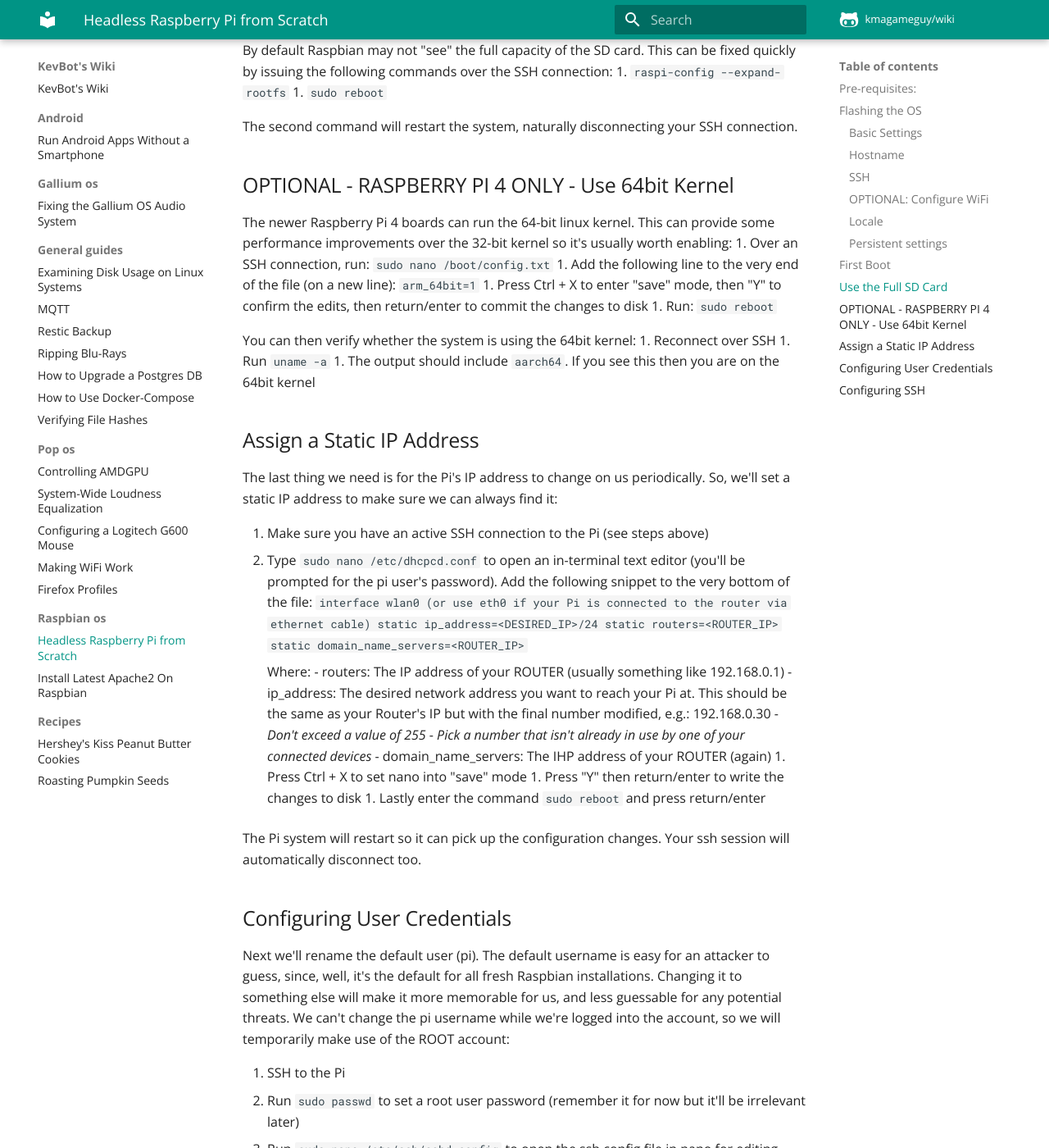
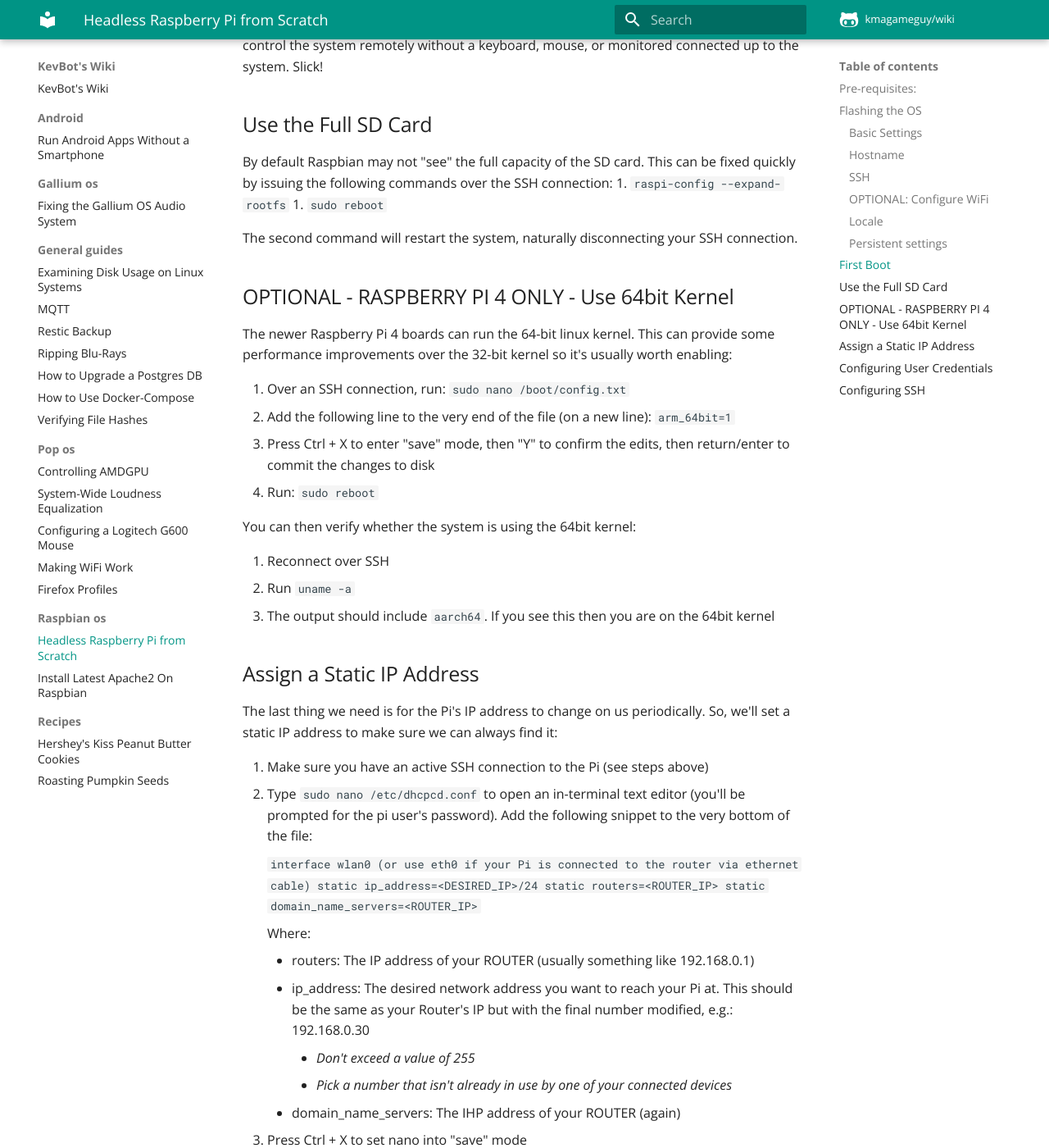
Before and after one commit to Kmagameguy/wiki, an MkDocs documentation site: the page built from docs/raspbian_os/headless_setup.md, in a window 1280 px wide and 1400 px high, scrolled down 2450 px. Shown: the whole window at 82% size. Built offline with MkDocs 1.6.1 and Material for MkDocs 9.7.7, drawn with Linux system fonts in a browser that asks for light colours; comment, search, counter and statistics services are not loaded; some of the changed text lies outside the part shown.

Commit message:
Formatting. Markdown parsers are the worst.

````diff
--- a/docs/raspbian_os/headless_setup.md
+++ b/docs/raspbian_os/headless_setup.md
@@ -28,7 +28,7 @@
 ### Hostname
 1. Enable "Set Hostname:" and change it to something you like
 
-    !!!+ warning
+    ???+ warning
          _Hostnames can ONLY use characters a-z, 0-9, and dash "-".
          Any other characters are invalid and may cause problems so
          avoid them!_
@@ -40,18 +40,22 @@
     - _We'll change this to proper ssh key authorization later._
 
 ### OPTIONAL: Configure WiFi
+
 If you'll be connecting to your network WiFi and not via ethernet cable:
+
 1. Enable "Configure wifi"
 1. Type in your network's name into the "SSID" field
 1. Type in your WiFi password into the "Password" field
 1. Select the appropriate entry for your part of the world in the "Wifi country" field
 
 ### Locale
+
 1. Enable "Set locale settings"
 1. Select the appropriate time zone for your part of the world
 1. Type in the appropriate keyboard layout for your part of the world
 
 ### Persistent settings
+
 1. Disable "Enable telemetry".  Yuck.
 
 When all's done click "Save", then "WRITE".  After a short time the
@@ -87,6 +91,7 @@
 
 The newer Raspberry Pi 4 boards can run the 64-bit linux kernel. This can provide
 some performance improvements over the 32-bit kernel so it's usually worth enabling:
+
 1. Over an SSH connection, run: `sudo nano /boot/config.txt`
 1. Add the following line to the very end of the file (on a new line):
     `arm_64bit=1`
@@ -94,6 +99,7 @@
 1. Run: `sudo reboot`
 
 You can then verify whether the system is using the 64bit kernel:
+
 1. Reconnect over SSH
 1. Run `uname -a`
 1. The output should include `aarch64`. If you see this then you are on the 64bit kernel
@@ -104,6 +110,7 @@
 
 1. Make sure you have an active SSH connection to the Pi (see steps above)
 1. Type `sudo nano /etc/dhcpcd.conf` to open an in-terminal text editor (you'll be prompted for the pi user's password).  Add the following snippet to the very bottom of the file:
+
     ```
     interface wlan0 (or use eth0 if your Pi is connected to the router via ethernet cable)
     static ip_address=<DESIRED_IP>/24
@@ -112,11 +119,13 @@
     ```
 
     Where:
+
     - routers: The IP address of your ROUTER (usually something like 192.168.0.1)
     - ip_address: The desired network address you want to reach your Pi at.  This should be the same as your Router's IP but with the final number modified, e.g.: 192.168.0.30
         - _Don't exceed a value of 255_
         - _Pick a number that isn't already in use by one of your connected devices_
     - domain_name_servers: The IHP address of your ROUTER (again)
+
 1. Press Ctrl + X to set nano into "save" mode
 1. Press "Y" then return/enter to write the changes to disk
 1. Lastly enter the command `sudo reboot` and press return/enter
@@ -136,19 +145,26 @@
 1. Run `sudo passwd` to set a root user password (remember it for now but it'll be irrelevant later)
 1. Run `sudo nano /etc/ssh/sshd_config` to open the ssh config file in nano for editing
 1. Change this line:
+
     `#PermitRootLogin prohibit-password`
+
     TO
+
     `PermitRootLogin yes`
+
     (note the missing octothorpe)
+
 1. Press Ctrl + X, Y, return/enter to save the changes
 1. Run `sudo reboot`
 
 Now, we'll connect as the ROOT user instead of the Pi user once the system starts
 up again:
+
 - Run `ssh root@<pi_hostname_or_ip_address>` and enter the ROOT password you just set
 
 Change the "pi" username to something new.  This can be any name you want so long
 as your remember it:
+
 1. Run `usermod -l <new_user> pi usermod -m -d /home/<new_user> <new_user>`
     - Example: `usermod -l larry pi usermod -m -d /home/larry larry`
 1. Drop the SSH connection with Ctrl + D
@@ -156,10 +172,15 @@
 1. Run `sudo passwd -l root` to disable the root user entirely (for security)
 1. Run `sudo nano /etc/ssh/sshd_config`
 1. Undo the changes you made earlier:
+
     `PermitRootLogin yes`
+
     BACK TO
+
     `#PermitRootLogin prohibit-password`
+
     (note the return of octothorpe)
+
 1. Drop the SSH connection with Ctrl + D
 
 Now you have a new username and the ROOT account is protected.
@@ -186,12 +207,18 @@
 
 With our key/pair set up we can disable ssh connections via plain-old password
 authentication for even better security:
+
 1. Over an SSH connection, run `sudo nano /etc/ssh/sshd_config` to edit the Pi's ssh config again
 1. Change the following:
+
     `#PasswordAuthentication yes`
+
     TO
+
     `PasswordAuthentication no`
+
     (note the missing octothorpe)
+
 1. Press Ctrl + X, Y, return/enter to save the changes
 1. Run: `sudo reboot`
 
````
